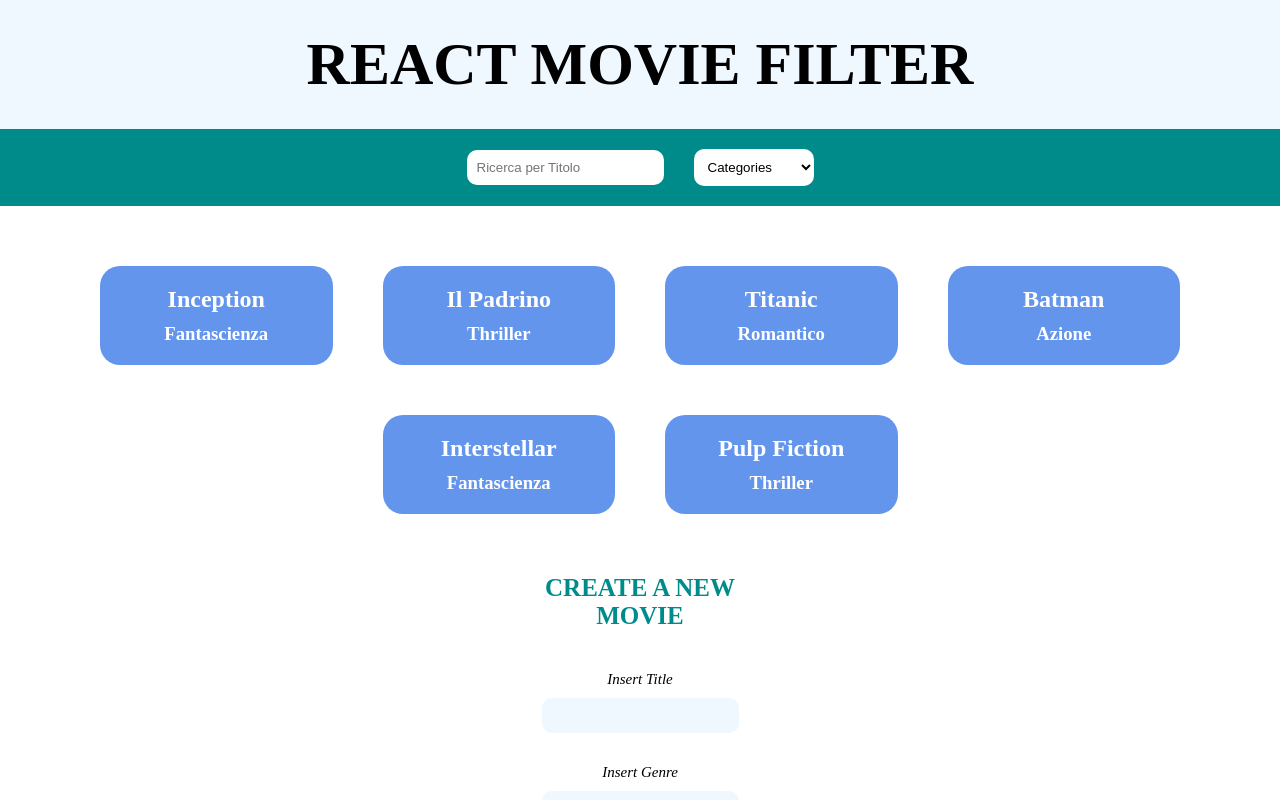
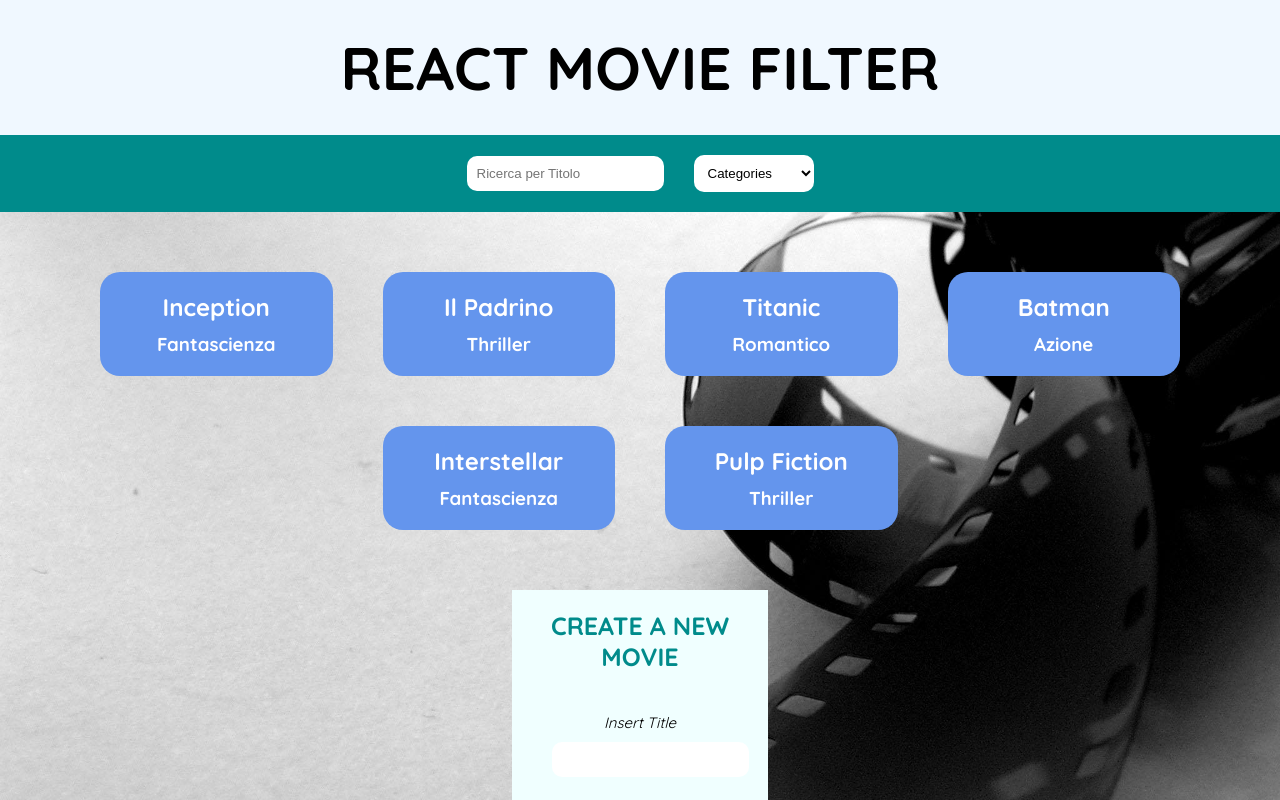
Before and after one commit to simoneburrai/react-movie-filter, a React (Vite) app: page / in a window 1280 px wide. Shown: the top 800 px of the page. Built offline with nearby package versions, Linux system fonts and the light colour scheme.

Commit message:
feat: added main background

```diff
--- a/index.html
+++ b/index.html
@@ -1,12 +1,19 @@
 <!doctype html>
 <html lang="en">
+
 <head>
   <meta charset="UTF-8" />
   <meta name="viewport" content="width=device-width, initial-scale=1.0" />
+  <!-- //Google Font  -->
+  <link rel="preconnect" href="https://fonts.googleapis.com">
+  <link rel="preconnect" href="https://fonts.gstatic.com" crossorigin>
+  <link href="https://fonts.googleapis.com/css2?family=Quicksand:wght@300..700&display=swap" rel="stylesheet">
   <title>React Movie Filter</title>
 </head>
+
 <body>
   <div id="root"></div>
   <script type="module" src="/src/main.jsx"></script>
 </body>
+
 </html>
--- a/src/index.css
+++ b/src/index.css
@@ -2,6 +2,10 @@
     margin: 0;
     padding: 0;
     box-sizing: border-box;
+}
+
+body {
+    font-family: "Quicksand", sans-serif;
 }
 
 button {
@@ -16,6 +20,11 @@
     font-size: 30px;
 }
 
+main {
+    background-image: url(assets/bg-main.jpg);
+    background-size: cover;
+    height: 100%;
+}
 
 .inputs-container {
     display: flex;
@@ -80,11 +89,13 @@
 }
 
 .add-movie {
-    margin: 0 auto;
+    margin: 0 auto 50px;
     display: flex;
     justify-content: center;
     flex-direction: column;
     width: 20%;
+    background-color: azure;
+    padding: 20px;
 }
 
 .add-movie h2 {
@@ -100,7 +111,7 @@
     padding: 10px;
     border-radius: 10px;
     border: 0px;
-    background-color: aliceblue
+    background-color: white
 }
 
 .add-movie label {
```
Also changed, not shown: src/assets/bg-main.jpg (added). Lines whose indentation alone changed are shown as unchanged.
